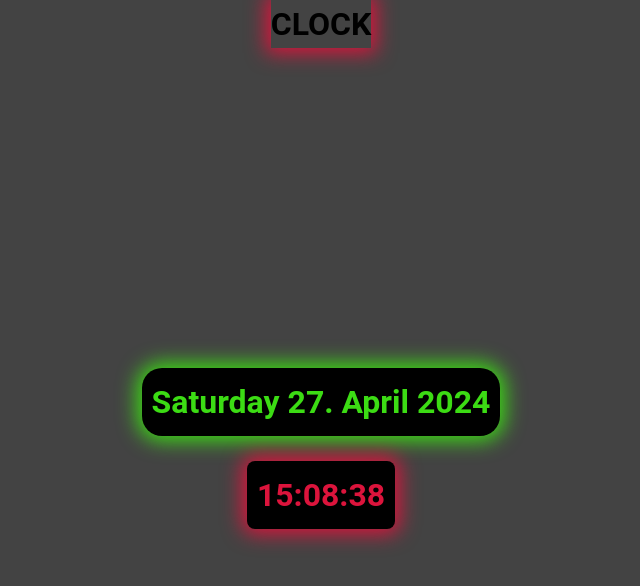
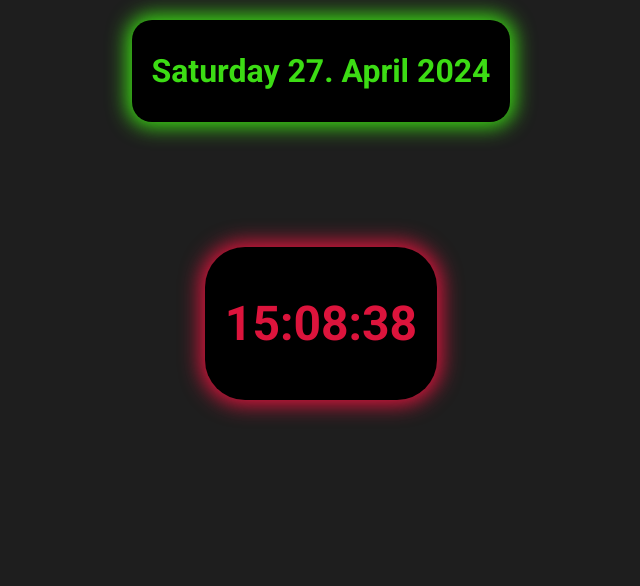
Before and after one commit to ehandresen/simple-clock-app, a React (Vite) app: page / in a window 1280 px wide. Shown: the top 586 px of the page, without its empty margins (319-959 px from the left). Built offline with nearby package versions, Linux system fonts and the light colour scheme.

Commit message:
fixed unnecessary use of useState

```diff
--- a/index.html
+++ b/index.html
@@ -4,6 +4,12 @@
     <meta charset="UTF-8" />
     <link rel="icon" type="image/svg+xml" href="/vite.svg" />
     <meta name="viewport" content="width=device-width, initial-scale=1.0" />
+    <link rel="preconnect" href="https://fonts.googleapis.com" />
+    <link rel="preconnect" href="https://fonts.gstatic.com" crossorigin />
+    <link
+      href="https://fonts.googleapis.com/css2?family=Roboto:ital,wght@0,100;0,300;0,400;0,500;0,700;0,900;1,100;1,300;1,400;1,500;1,700;1,900&display=swap"
+      rel="stylesheet"
+    />
     <title>Simple Clock</title>
   </head>
   <body>
--- a/src/App.jsx
+++ b/src/App.jsx
@@ -1,4 +1,3 @@
-import Header from './components/Header';
 import Clock from './components/Clock';
 import CurrentDate from './components/CurrentDate';
 
@@ -6,14 +5,12 @@ const App = () => {
   return (
     <div>
       <div className="header">
-        <Header title="CLOCK" />
+        <div id="date-background">
+          <CurrentDate />
+        </div>
       </div>
 
       <div className="container">
-        <div id="date-background">
-          <CurrentDate />
-        </div>
-
         <div id="clock-background">
           <Clock />
         </div>
--- a/src/components/CurrentDate.jsx
+++ b/src/components/CurrentDate.jsx
@@ -1,10 +1,9 @@
-import { useState } from 'react';
-
 const CurrentDate = () => {
-  const [day, setDay] = useState(new Date().getDay());
-  const [month, setMonth] = useState(new Date().getMonth());
-  const [year, setYear] = useState(new Date().getFullYear());
-  const [dayOfMonth, setDayOfMonth] = useState(new Date().getDate());
+  const date = new Date();
+  let day = date.getDay();
+  let month = date.getMonth();
+  let year = date.getFullYear();
+  let dayOfMonth = date.getDate();
 
   const days = [
     'Sunday',
--- a/src/components/Header.jsx
+++ /dev/null
@@ -1,6 +0,0 @@
-const Header = (props) => {
-  const title = props.title;
-  return <h1 id="clock-title">{title}</h1>;
-};
-
-export default Header;
--- a/src/index.css
+++ b/src/index.css
@@ -1,47 +1,40 @@
-@tailwind base;
-@tailwind components;
-@tailwind utilities;
-
 body {
   height: 100vh;
   margin: 0;
   padding: 0;
-  background: #434343;
+  background: #1e1e1e;
+  font-family: 'Roboto', 'sans-serif';
 }
 
 .header {
   display: flex;
   justify-content: center;
+  margin-bottom: 100px;
 }
 
 .container {
   height: 100vh;
   display: flex;
   flex-direction: column;
-  justify-content: center;
+  /* justify-content: center; */
   align-items: center;
 }
 
-#clock-title {
-  font-size: xx-large;
-  color: rgb(0, 0, 0);
-  font-weight: bold;
-  box-shadow: 0px 0px 20px 5px rgba(220, 20, 60, 1);
-}
-
+/* CLOCK */
 #clock-background {
   background: #000;
-  padding: 10px;
-  border-radius: 8px;
+  padding: 0px 20px 0px 20px;
+  border-radius: 40px;
   box-shadow: 0px 0px 20px 5px rgba(220, 20, 60, 1);
 }
 
 #clock-text {
   font-weight: bold;
-  font-size: xx-large;
+  font-size: xxx-large;
   color: #dc143c;
 }
 
+/* DATE */
 #date-text {
   font-weight: bold;
   font-size: xx-large;
@@ -50,7 +43,8 @@ body {
 
 #date-background {
   background: #000;
-  padding: 10px;
+  margin-top: 20px;
+  padding: 0px 20px 0px 20px;
   border-radius: 20px;
   box-shadow: 0px 0px 20px 5px rgba(60, 220, 20, 1);
   margin-bottom: 25px;
```
